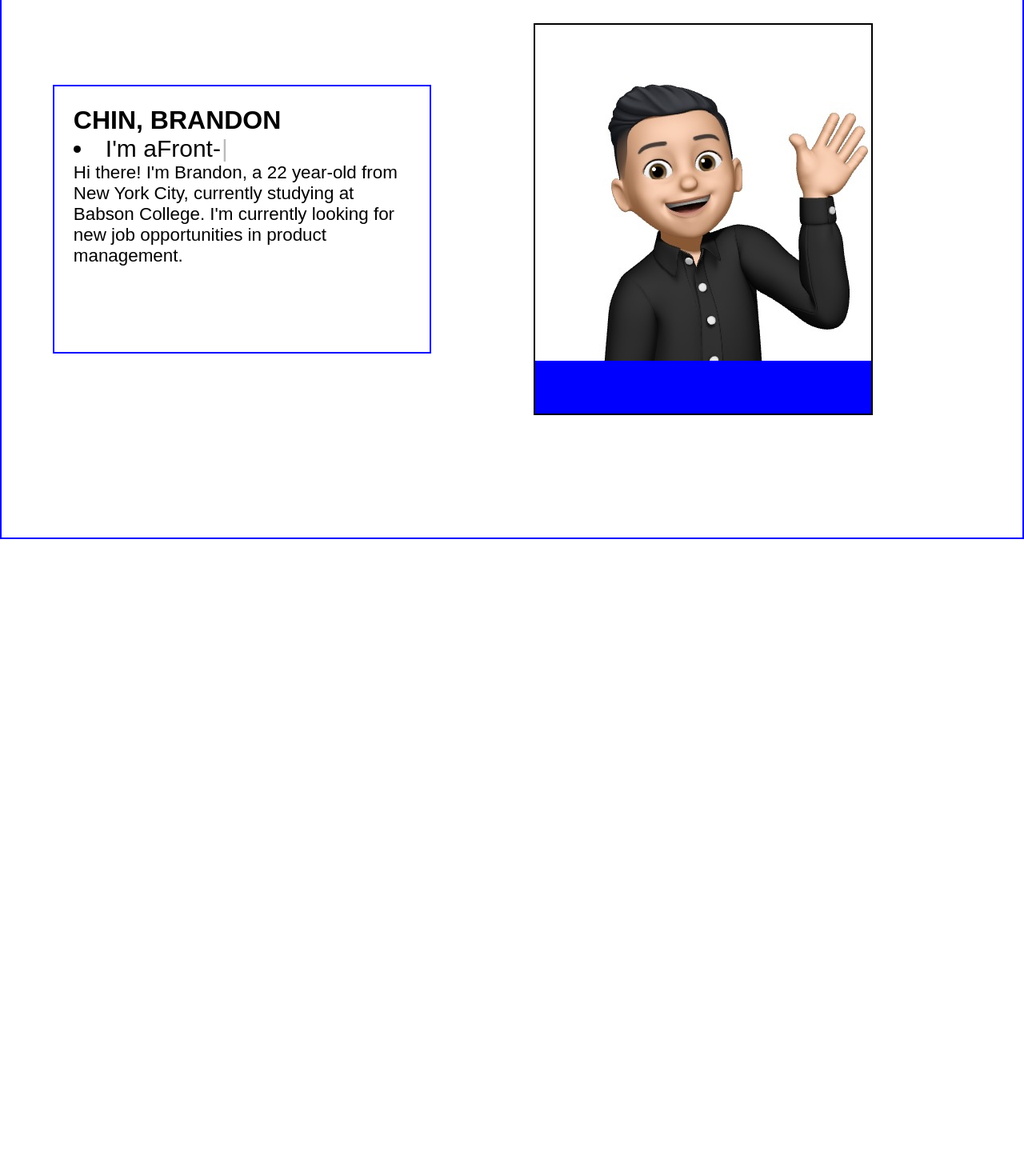
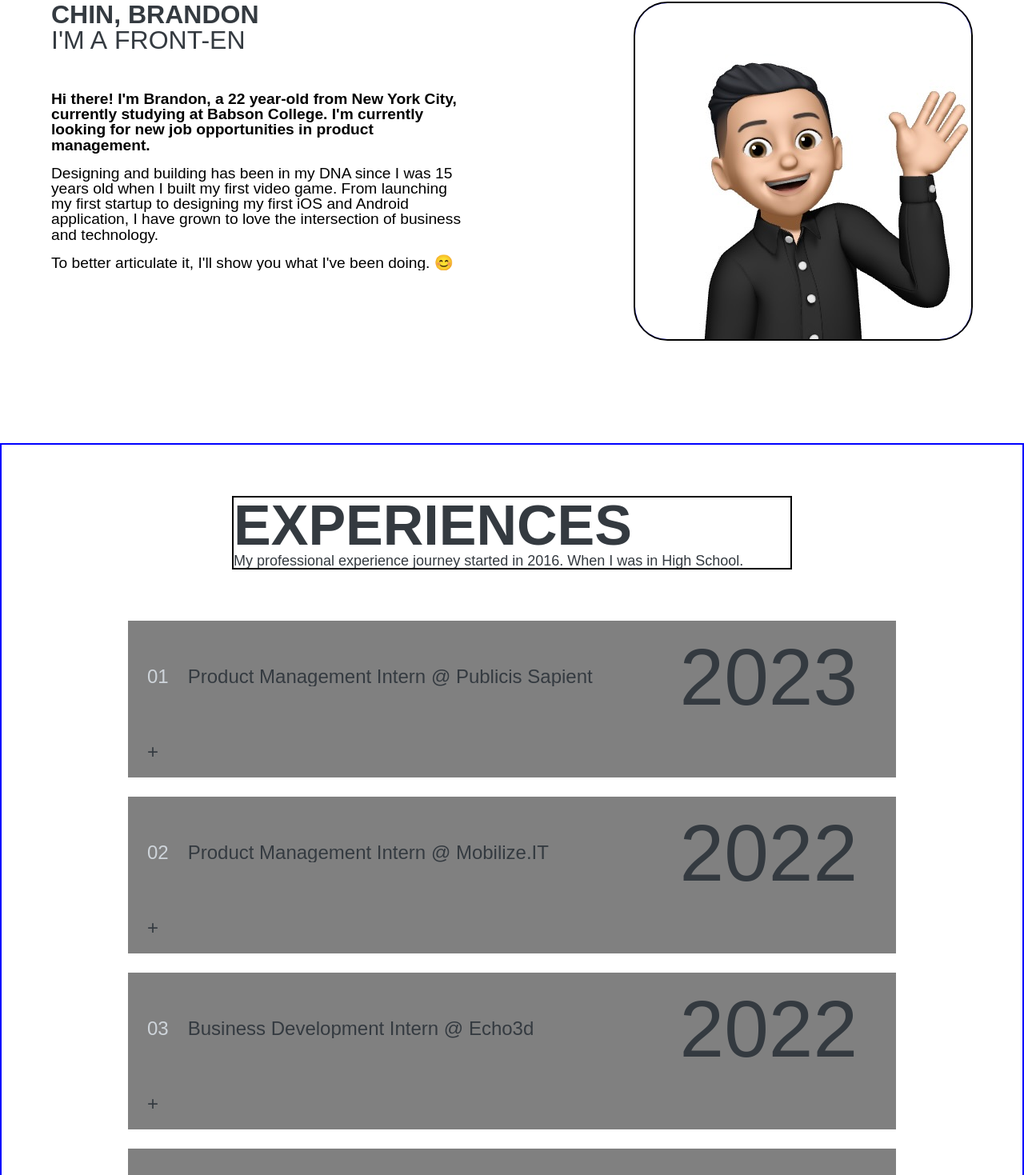
Before and after one commit to brandonchin00/Brandon-Chin, a React (Create React App) app: page / in a window 1280 px wide. Shown: the part 926-2395 px from the top of the page at 80% size. Before the commit the page ends 1600 px from the top, so only its background shows below. Built offline with nearby package versions, Linux system fonts and the light colour scheme.

Commit message:
Accordion (Unstable)

```diff
--- a/src/App.js
+++ b/src/App.js
@@ -1,5 +1,6 @@
 import Home from "./pages/home.js";
 import Intro from "./pages/about.js";
+import Experience from "./pages/experience.js";
 import React, { useEffect, useState } from "react";
 
 export default function App() {
@@ -26,6 +27,7 @@ export default function App() {
     <div>
       <Home className="section1" />
       <Intro className="section2" style={sectionStyle} />
+      <Experience />
     </div>
   );
 }
--- a/src/adjustment/content.js
+++ b/src/adjustment/content.js
@@ -1,9 +1,32 @@
 const logo = "";
 
 const animated = {
-  first: "Product Manager",
-  second: "Front-end Developer",
-  third: "Business Student",
+  first: "PRODUCT MANAGER",
+  second: "FRONT-END DEVELOPER",
+  third: "BUSINESS STUDENT",
 };
 
-export { logo, animated };
+const content = [
+  {
+    title: "Product Management Intern @ Publicis Sapient",
+    text: "Lorem ipsum dolor sit amet consectetur, adipisicing elit. Accusantium, quaerat temporibus quas dolore provident nisi ut aliquid ratione beatae sequi aspernatur veniam repellendus.",
+    date: "2023",
+  },
+  {
+    title: "Product Management Intern @ Mobilize.IT",
+    text: "Pariatur recusandae dignissimos fuga voluptas unde optio nesciunt commodi beatae, explicabo natus.",
+    date: "2022",
+  },
+  {
+    title: "Business Development Intern @ Echo3d",
+    text: "Excepturi velit laborum, perspiciatis nemo perferendis reiciendis aliquam possimus dolor sed! Dolore laborum ducimus veritatis facere molestias!",
+    date: "2022",
+  },
+  {
+    title: "Financial Analyst Intern @ Digital Factory",
+    text: "Excepturi velit laborum, perspiciatis nemo perferendis reiciendis aliquam possimus dolor sed! Dolore laborum ducimus veritatis facere molestias!",
+    date: "2021",
+  },
+];
+
+export { logo, animated, content };
--- a/src/components/figure.css
+++ b/src/components/figure.css
@@ -1,11 +1,15 @@
 #image-2 {
   object-fit: contain;
   vertical-align: middle;
+  width: 100%;
+  height: 100%;
 }
 
 .figure-container {
   display: block;
   border: 2px solid black;
+  border-radius: 10%;
   background: blue;
-  margin: 12% 5%;
+  margin: 10% 5%;
+  object-fit: contain;
 }
--- /dev/null
+++ b/src/components/start.css
@@ -0,0 +1,17 @@
+.start-container {
+  display: block;
+  box-sizing: border-box;
+  border: 2px solid black;
+  width: 700px;
+  margin: 5% auto;
+  overflow: hidden;
+}
+
+.start-container h1 {
+  font-size: 70px;
+  overflow: hidden;
+}
+
+.start-container p {
+  font-size: 18px;
+}
--- /dev/null
+++ b/src/components/start.js
@@ -0,0 +1,16 @@
+import React from "react";
+import "./start.css";
+
+const Start = () => {
+  return (
+    <div className="start-container">
+      <h1>EXPERIENCES</h1>
+      <p>
+        My professional experience journey started in 2016. When I was in High
+        School.
+      </p>
+    </div>
+  );
+};
+
+export default Start;
--- a/src/components/story.css
+++ b/src/components/story.css
@@ -1,36 +1,30 @@
 .story-container {
   box-sizing: border-box;
-  border: 2px blue solid;
+  /* border: 2px blue solid; */
   padding: 1.5em;
-  width: 37vw;
-  margin: 18% 5%;
+  width: 40vw;
+  margin: 10% 5%;
+  padding: 0px;
+  overflow: hidden;
 }
 
 .paragraph {
   color: black;
-  font-size: 1.4rem;
+  font-size: 1.2rem;
 }
 
 .title-container {
   display: flex;
   flex-direction: row;
   font-family: sans-serif;
-  font-size: 30px;
+  font-size: 2rem;
 }
 
-/* #story-title {
-  padding-bottom: 1em;
-  align-items: left;
-  -webkit-text-stroke: 1px black;
-  color: transparent;
-  font-size: 2.5em;
-} */
+#story-space {
+  display: block;
+  height: 1em;
+}
 
-/* #story-space {
-  display: block;
-  height: 2.5em;
-} */
-
-/* #story-college {
-  color: blue;
-} */
+.paragraph-1 {
+  font-weight: bold;
+}
--- a/src/components/story.js
+++ b/src/components/story.js
@@ -10,7 +10,7 @@ const Story = () => {
       <p>
         <h1>CHIN, BRANDON</h1>
         <div className="title-container">
-          <li>I'm a</li>
+          <p>I'M A{"\u00A0"}</p>
           <Typewriter
             options={{
               strings: [
@@ -25,38 +25,25 @@ const Story = () => {
             }}
           />
         </div>
+        <span id="story-space" />
+        <span id="story-space" />
+        <span id="story-space" />
         <span className="paragraph paragraph-1">
           Hi there! I'm Brandon, a 22 year-old from New York City, currently
           studying at Babson College. I'm currently looking for new job
           opportunities in product management.
         </span>
-        {/* <span id="story-space" /> */}
-        {/* <span className="paragraph paragraph-2">
-              Designing and building has been in my DNA since I was 15 years old
-              when I built my first video game. From launching my first startup
-              and designing my first iOS and Android application, I have grown
-              to love the intersection of business and technology.
-            </span>
-            <span id="story-space" />
-            <span className="paragraph paragraph-3">
-              To better articulate it, I loved the meticulous process of
-              dissecting complex problems, pinpointing pain points, devising
-              technical solutions, and then witnessing the ensuing results.
-            </span>
-            <span id="story-space" />
-            <span>
-              But inorder to delivery excellent results, I decided to enroll at{" "}
-              <span id="story-college">Babson College</span>, renowned for its
-              comprehensive courses in Entrepreneurship. I was eager to gain
-              knowledge in all aspects of business.
-            </span>
-            <span id="story-space" />
-            <span className="paragraph paragraph-4"></span>
-            <span id="story-space" />
-            <span className="paragraph paragraph-5">
-              Being a Product Manager is the first of the many. In order
-              translate customer needs into products, I want to s
-            </span> */}
+        <span id="story-space" />
+        <span className="paragraph paragraph-2">
+          Designing and building has been in my DNA since I was 15 years old
+          when I built my first video game. From launching my first startup to
+          designing my first iOS and Android application, I have grown to love
+          the intersection of business and technology.
+        </span>
+        <span id="story-space" />
+        <span className="paragraph paragraph-3">
+          To better articulate it, I'll show you what I've been doing. 😊
+        </span>
       </p>
     </div>
   );
--- /dev/null
+++ b/src/components/tile.css
@@ -0,0 +1,74 @@
+* {
+  padding: 0;
+  margin: 0;
+  box-sizing: border-box;
+}
+
+body {
+  font-family: sans-serif;
+  color: #343a40;
+  line-height: 1;
+}
+
+.accordion {
+  width: 75vw;
+  margin: 5% auto;
+  display: flex;
+  flex-direction: column;
+  gap: 24px;
+}
+
+.item {
+  padding: 20px 24px;
+  padding-right: 48px;
+  cursor: pointer;
+  background-color: grey;
+
+  display: grid;
+  grid-template-columns: auto 1fr auto;
+  column-gap: 24px;
+  row-gap: 32px;
+  align-items: center;
+}
+
+.number {
+  font-size: 24px;
+  font-weight: 500;
+  color: #ced4da;
+}
+
+.title,
+.icon {
+  font-size: 24px;
+  font-weight: 500;
+}
+
+.date {
+  font-size: 100px;
+}
+
+.content-box {
+  grid-column: 2 / -1;
+  padding-bottom: 16px;
+  line-height: 1.6;
+}
+
+.content-box ul {
+  color: #868e96;
+  margin-left: 16px;
+  margin-top: 16px;
+
+  display: flex;
+  flex-direction: column;
+  gap: 12px;
+}
+
+/* OPEN STATE */
+.open {
+  border-top: 4px solid #087f5b;
+}
+
+.open .number,
+.open .title {
+  color: #087f5b;
+}
--- /dev/null
+++ b/src/components/tile.js
@@ -0,0 +1,44 @@
+import React, { useState } from "react";
+import { content } from "../adjustment/content.js";
+import "./tile.css";
+
+const Tile = () => {
+  return <Accordion data={content} />;
+};
+
+export default Tile;
+
+function Accordion({ data }) {
+  return (
+    <div className="accordion">
+      {data.map((el, i) => (
+        <AccordionItem
+          title={el.title}
+          text={el.text}
+          num={i}
+          date={el.date}
+          key={el.title}
+        />
+      ))}
+    </div>
+  );
+}
+
+function AccordionItem({ num, title, text, date }) {
+  const [isOpen, setIsOpen] = useState(false);
+
+  function handleToggle() {
+    setIsOpen((isOpen) => !isOpen);
+  }
+
+  return (
+    <div className={`item ${isOpen ? "open" : ""}`} onClick={handleToggle}>
+      <p className="number">{num < 9 ? `0${num + 1}` : num + 1}</p>
+      <p className="title">{title}</p>
+      <p className="date">{date}</p>
+      <p className="icon">{isOpen ? "-" : "+"}</p>
+
+      {isOpen && <div className="content-box">{text}</div>}
+    </div>
+  );
+}
--- /dev/null
+++ b/src/pages/experience.js
@@ -0,0 +1,16 @@
+import Tile from "../components/tile.js";
+import Start from "../components/start.js";
+import "./general.css";
+
+const Experience = () => {
+  return (
+    <div className="experience-wrapper">
+      <ul>
+        <Start />
+        <Tile />
+      </ul>
+    </div>
+  );
+};
+
+export default Experience;
--- a/src/pages/general.css
+++ b/src/pages/general.css
@@ -4,7 +4,11 @@
 }
 
 .about-wrapper {
-  height: 100vh;
-  border: 2px blue solid;
+  /* border: 2px blue solid; */
   display: flex;
+  justify-content: space-between;
 }
+
+.experience-wrapper {
+  border: 2px solid blue;
+}
```
